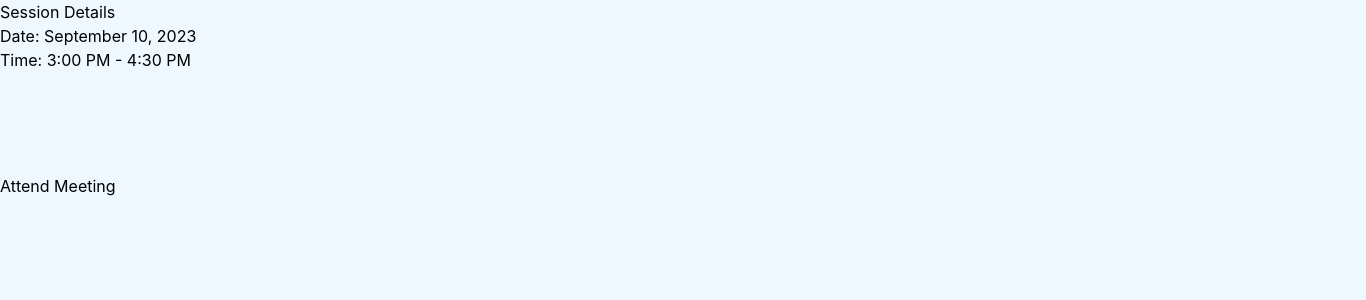
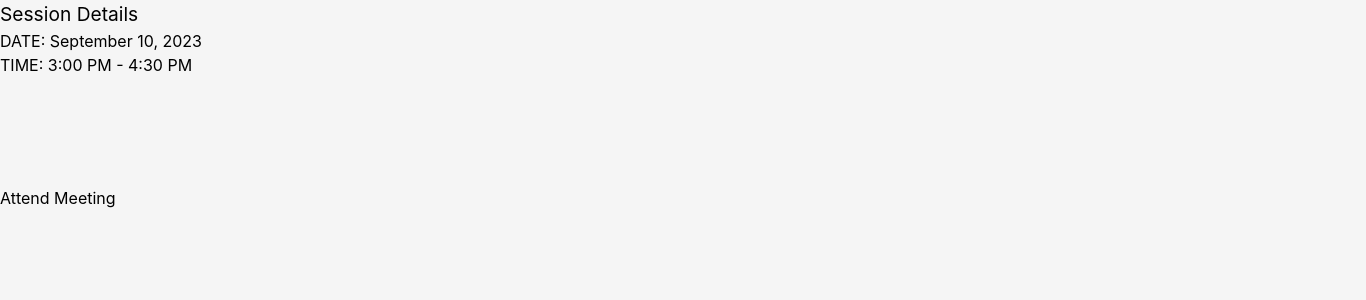
Before and after one commit to DevKipesa/parliament, a React (Create React App) app: page /LiveSession in a window 1280 px wide. Shown: the top 300 px of the page, 1366 px wide, since content can reach past the window. Built offline with nearby package versions, Linux system fonts and the light colour scheme.

Commit message:
adding css code

```diff
--- a/src/Components/LiveSession.js
+++ b/src/Components/LiveSession.js
@@ -14,8 +14,8 @@ function LiveSession() {
       < div className='live'>
       < div className='session'>
     <h2 className='details'>Session Details</h2>
-    <p>Date: {sessionDetails.date}</p>
-    <p>Time: {sessionDetails.time}</p>
+    <p>DATE: {sessionDetails.date}</p>
+    <p>TIME: {sessionDetails.time}</p>
    </div>
    < div className='button'>
    <a href="https://meet.google.com/" target="_blank" rel="noopener noreferrer">
--- a/src/Components/livesession.css
+++ b/src/Components/livesession.css
@@ -0,0 +1,10 @@
+.live{
+    background-color: whitesmoke;
+    width: 1366px;
+    height: 656.5px;
+
+}
+.details{
+    font: bolder;
+    font-size: larger;
+}
```
